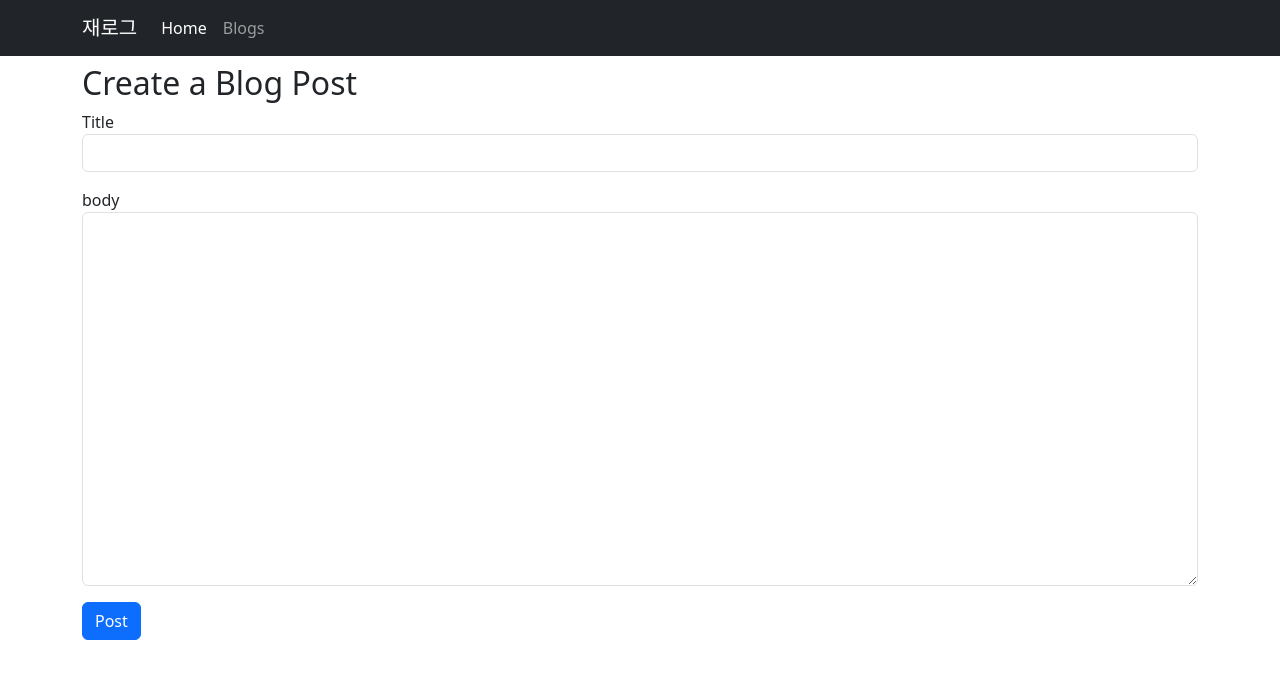
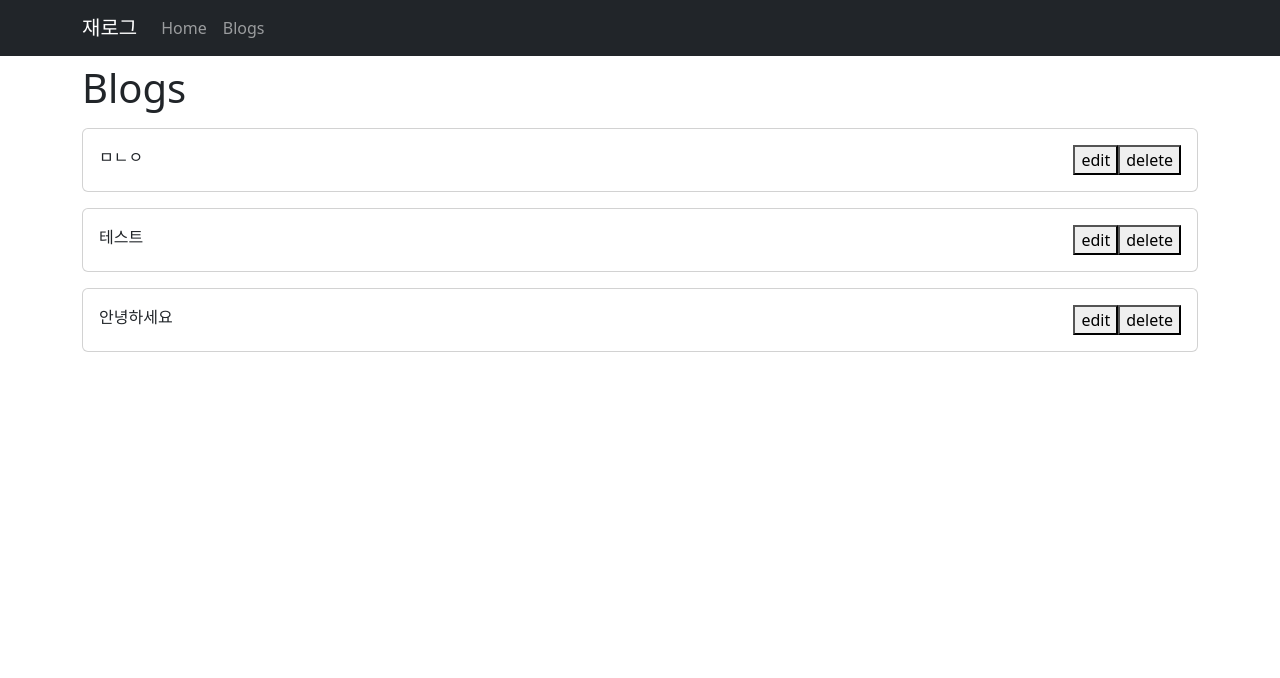
Before and after one commit to bjy6439/toyProject2, a React (Create React App) app: page /blogs in a window 1280 px wide. Shown: the top 678 px of the page. Built offline with nearby package versions, Linux system fonts and the light colour scheme; data requests are answered from the project's data file.

Commit message:
Add : make blog list

```diff
--- a/db.json
+++ b/db.json
@@ -9,6 +9,11 @@
       "title": "테스트",
       "body": "테스트",
       "id": 2
+    },
+    {
+      "title": "안녕하세요",
+      "body": "배경민입니다.",
+      "id": 3
     }
   ]
 }
--- a/public/index.html
+++ b/public/index.html
@@ -3,19 +3,13 @@
   <head>
     <meta charset="utf-8" />
     <meta name="viewport" content="width=device-width, initial-scale=1" />
-    <meta name="theme-color" content="#000000" />
-    <meta
-      name="description"
-      content="Web site created using create-react-app"
-    />
-    <link rel="manifest" href="%PUBLIC_URL%/manifest.json" />
     <link
       href="https://cdn.jsdelivr.net/npm/bootstrap@5.3.0-alpha2/dist/css/bootstrap.min.css"
       rel="stylesheet"
       integrity="sha384-aFq/bzH65dt+w6FI2ooMVUpc+21e0SRygnTpmBvdBgSdnuTN7QbdgL+OapgHtvPp"
       crossorigin="anonymous"
     />
-    <title>React App</title>
+    <title>Blogs</title>
   </head>
   <body>
     <div id="root"></div>
--- /dev/null
+++ b/src/Components/Card.tsx
@@ -0,0 +1,22 @@
+import React from "react";
+
+const Card = ({
+  title,
+  children,
+}: {
+  title: string;
+  children: React.ReactNode;
+}) => {
+  return (
+    <div className="card mt-3">
+      <div className="card-body">
+        <div className="d-flex justify-content-between">
+          <div>{title}</div>
+          <div>{children && <div>{children}</div>}</div>
+        </div>
+      </div>
+    </div>
+  );
+};
+
+export default Card;
--- a/src/Components/Nav.tsx
+++ b/src/Components/Nav.tsx
@@ -8,21 +8,10 @@ const Nav = () => {
         <Link className="navbar-brand" to="/">
           재로그
         </Link>
-        <button
-          className="navbar-toggler"
-          type="button"
-          data-bs-toggle="collapse"
-          data-bs-target="#navbarNav"
-          aria-controls="navbarNav"
-          aria-expanded="false"
-          aria-label="Toggle navigation"
-        >
-          <span className="navbar-toggler-icon"></span>
-        </button>
         <div className="collapse navbar-collapse" id="navbarNav">
           <ul className="navbar-nav">
             <li className="nav-item">
-              <Link className="nav-link active" aria-current="page" to="/">
+              <Link className="nav-link" aria-current="page" to="/">
                 Home
               </Link>
             </li>
--- a/src/Blogs/Blogs.tsx
+++ b/src/Components/PostForm.tsx
@@ -1,7 +1,7 @@
 import axios from "axios";
 import React, { useState } from "react";
 
-const Blogs = () => {
+const PostForm = () => {
   const [title, setTitle] = useState<string>("");
   const [body, setBody] = useState<string>("");
 
@@ -13,7 +13,7 @@ const Blogs = () => {
   };
 
   return (
-    <div className="container">
+    <div>
       <h2 className="mt-2">Create a Blog Post</h2>
       <div className="mb-3">
         <label className="form-lable ">Title</label>
@@ -44,4 +44,4 @@ const Blogs = () => {
   );
 };
 
-export default Blogs;
+export default PostForm;
--- a/src/Router.tsx
+++ b/src/Router.tsx
@@ -1,16 +1,22 @@
 import { BrowserRouter, Routes, Route } from "react-router-dom";
-import Blogs from "./Blogs/Blogs";
+import BlogHome from "./pages/BlogHome/BlogHome";
 import Nav from "./Components/Nav";
-import Main from "./Main/Main";
+import Main from "./pages/Main/Main";
+import BlogsEdit from "./pages/BlogsEdit/BlogsEdit";
+import Blogs from "./pages/BlogsCreate/BlogsCreate";
 
 const Router = () => {
   return (
     <BrowserRouter>
       <Nav />
-      <Routes>
-        <Route path="/" element={<Main />} />
-        <Route path="/blogs" element={<Blogs />} />
-      </Routes>
+      <div className="container">
+        <Routes>
+          <Route path="/" element={<Main />} />
+          <Route path="/blogs" element={<BlogHome />} />
+          <Route path="/blogs/create" element={<Blogs />} />
+          <Route path="/blogs/edit" element={<BlogsEdit />} />
+        </Routes>
+      </div>
     </BrowserRouter>
   );
 };
--- /dev/null
+++ b/src/pages/BlogHome/BlogHome.tsx
@@ -0,0 +1,37 @@
+import React, { useEffect, useState } from "react";
+import axios from "axios";
+import Card from "../../Components/Card";
+
+interface Post {
+  id: number;
+  title: string;
+  body: string;
+}
+
+const BlogHome = () => {
+  const [postList, setPostList] = useState<Post[]>([]);
+
+  useEffect(() => {
+    axios.get("http://localhost:8080/posts").then((res) => {
+      setPostList(res.data);
+    });
+  }, []);
+
+  return (
+    <div>
+      <h1 className="mt-2">Blogs</h1>
+      {postList.map((post) => {
+        return (
+          <Card key={post.id} title={post.title}>
+            <>
+              <button>edit</button>
+              <button>delete</button>
+            </>
+          </Card>
+        );
+      })}
+    </div>
+  );
+};
+
+export default BlogHome;
--- /dev/null
+++ b/src/pages/BlogsCreate/BlogsCreate.tsx
@@ -0,0 +1,7 @@
+import PostForm from "../../Components/PostForm";
+
+const Blogs = () => {
+  return <PostForm />;
+};
+
+export default Blogs;
--- /dev/null
+++ b/src/pages/BlogsEdit/BlogsEdit.tsx
@@ -0,0 +1,7 @@
+import React from "react";
+
+const BlogsEdit = () => {
+  return <div>BlogsEdit</div>;
+};
+
+export default BlogsEdit;
--- a/src/Main/Main.tsx
+++ b/src/pages/Main/Main.tsx
@@ -1,7 +1,7 @@
 import React from "react";
 
 const Main = () => {
-  return <div>asddasjfklasm!!!</div>;
+  return <div>home page 입니다.</div>;
 };
 
 export default Main;
```
Also changed, not shown: src/logo.svg (deleted).
